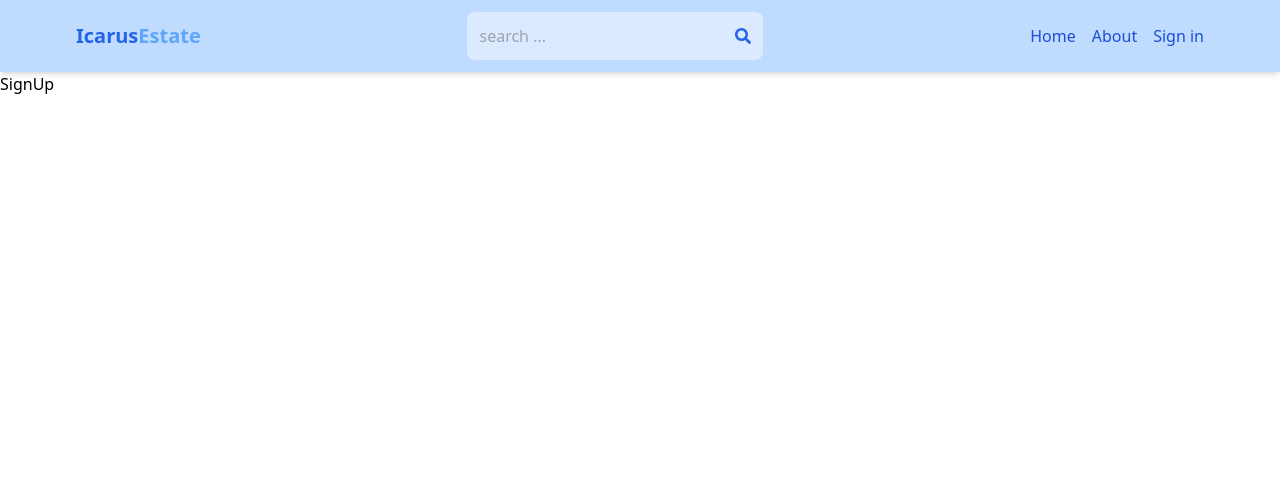
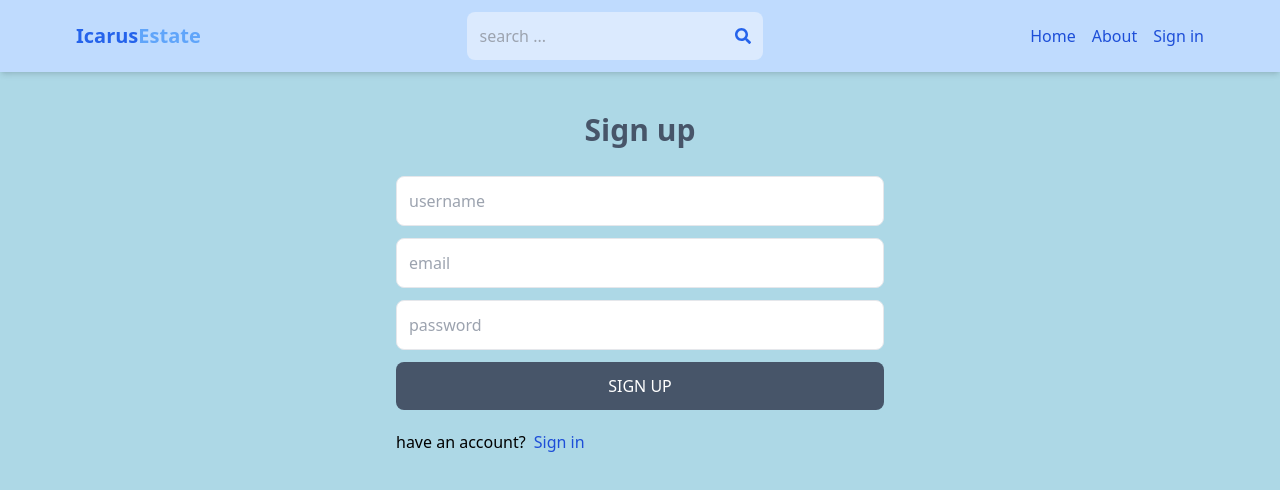
Before and after one commit to Icarz/icarus_estate, a React (Vite) app in the folder client/: page /sign_up in a window 1280 px wide. Shown: the top 490 px of the page. Built offline with nearby package versions, Linux system fonts and the light colour scheme.

Commit message:
signup ui complete

```diff
--- a/client/src/components/Header.jsx
+++ b/client/src/components/Header.jsx
@@ -27,7 +27,7 @@
               About
             </li>
           </Link>
-          <Link to={"/sign_in"}>
+          <Link to={"/sign_up"}>
             <li className="hidden sm:inline text-blue-700 hover:underline">
               Sign in
             </li>
--- a/client/src/index.css
+++ b/client/src/index.css
@@ -1,3 +1,7 @@
 @tailwind base;
 @tailwind components;
 @tailwind utilities;
+
+body{
+    background-color: rgb(173, 216, 230);
+}
--- a/client/src/pages/SignUp.jsx
+++ b/client/src/pages/SignUp.jsx
@@ -1,5 +1,45 @@
+import { Link } from "react-router-dom";
+
 const SignUp = () => {
-  return <div>SignUp</div>;
+  return (
+    <div className="p-3 max-w-lg mx-auto">
+      <h1 className="text-3xl text-center font-semibold my-7 text-slate-600">
+        Sign up
+      </h1>
+      <form className="flex flex-col gap-3" action="">
+        <input
+          className="border p-3 rounded-lg outline-none"
+          type="text"
+          id="username"
+          placeholder="username"
+        />
+        <input
+          className="border p-3 rounded-lg outline-none"
+          type="email"
+          id="email"
+          placeholder="email"
+        />
+        <input
+          className="border p-3 rounded-lg outline-none"
+          type="password"
+          id="password"
+          placeholder="password"
+        />
+        <button
+          className="bg-slate-600 text-white rounded-lg p-3 uppercase
+         hover:opacity-95 disabled:opacity-80"
+        >
+          Sign up
+        </button>
+      </form>
+      <div className="flex gap-2 mt-5">
+        <p >have an account?</p>
+        <Link to={"/sign_in"}>
+          <span className="text-blue-700">Sign in</span>
+        </Link>
+      </div>
+    </div>
+  );
 };
 
 export default SignUp;
```
Also changed, not shown: 1 other file (tests, documents, lock files or other folders).
